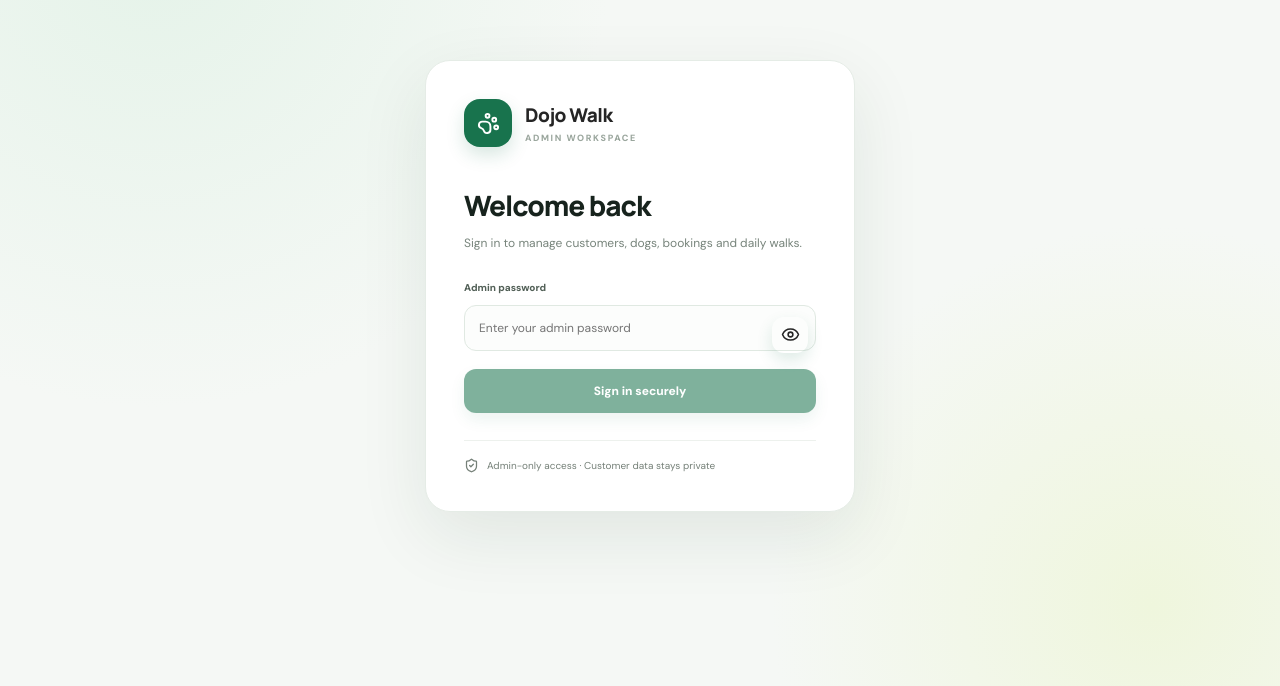
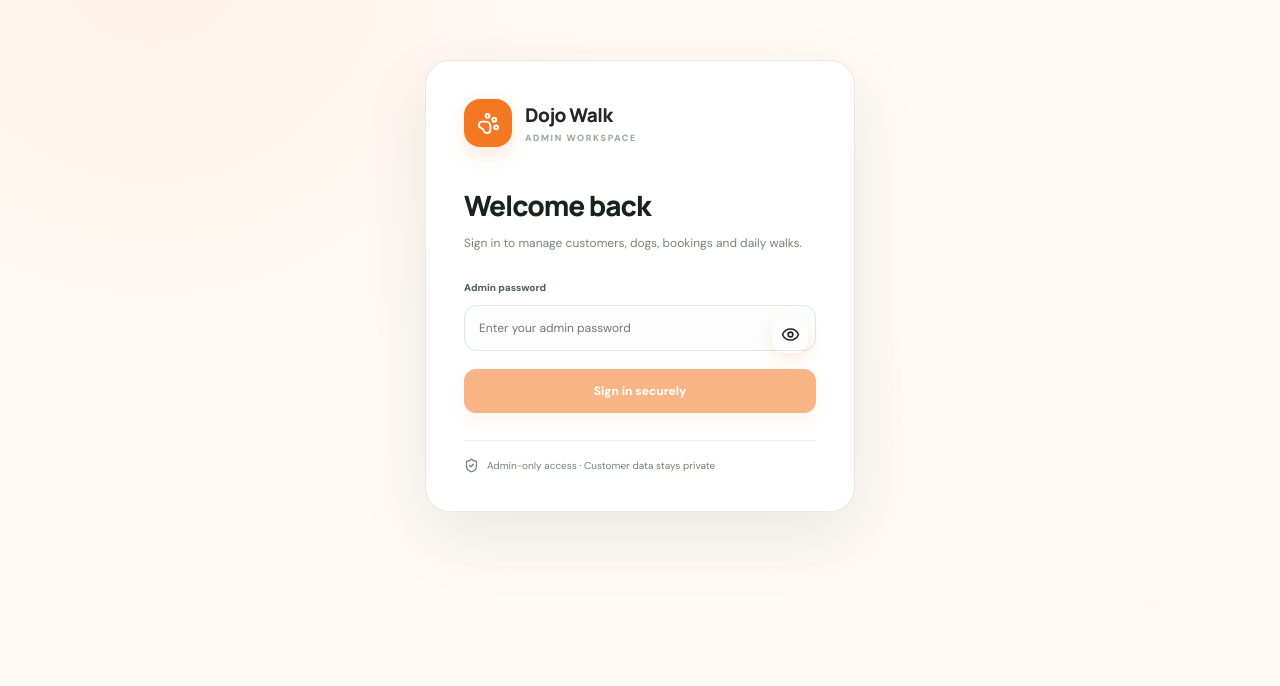
Before and after one commit to DOJOWALK/dojo-walk-admin, a Next.js app: page /login in a window 1280 px wide. Shown: the part 114-800 px from the top of the page. Built offline with nearby package versions, Linux system fonts and the light colour scheme.

Commit message:
Match login page to light orange brand theme

```diff
--- a/src/app/login/login.css
+++ b/src/app/login/login.css
@@ -1,5 +1,5 @@
-.login-wrap{min-height:100vh;display:grid;place-items:center;padding:24px;background:radial-gradient(circle at 12% 8%,#e5f3e9 0,transparent 34%),radial-gradient(circle at 90% 90%,#eff6dd 0,transparent 28%),#f5f8f5;font-family:'DM Sans',Arial,sans-serif}
-.login-card{width:min(100%,430px);background:#fff;border:1px solid #e5ece6;border-radius:25px;padding:38px;box-shadow:0 24px 70px rgba(25,55,38,.09)}
-.login-brand{display:flex;align-items:center;gap:13px;margin-bottom:39px}.login-mark{width:48px;height:48px;display:grid;place-items:center;border-radius:16px;background:#18734d;color:#fff;box-shadow:0 8px 18px #18734d2b}.login-title{font:800 19px Manrope;letter-spacing:-.5px}.login-sub{color:#9aa69d;font-size:9px;letter-spacing:1.6px;margin-top:4px;font-weight:800}
-.login-heading{font:800 28px Manrope;letter-spacing:-1px;color:#17231d}.login-copy{color:#77847b;font-size:12px;line-height:1.7;margin:9px 0 27px}.login-form{display:grid;gap:11px}.login-form label{font-size:10px;font-weight:800;color:#526057}.login-form input{width:100%;border:1px solid #e0e9e2;border-radius:12px;padding:14px 14px;outline:none;background:#fcfdfc;font-size:12px;color:#17231d;transition:.18s}.login-form input:focus{border-color:#18734d;background:#fff;box-shadow:0 0 0 3px #e8f5ed}.login-form button{border:0;border-radius:12px;background:#18734d;color:#fff;padding:14px;font-size:12px;font-weight:800;cursor:pointer;margin-top:7px;box-shadow:0 7px 16px #18734d24;transition:.18s}.login-form button:hover{background:#105638;transform:translateY(-1px)}.login-form button:disabled{opacity:.55;cursor:not-allowed;transform:none}.login-error{color:#b42318;font-size:11px;margin:0}.login-security{display:flex;align-items:center;gap:8px;color:#758078;font-size:10px;margin-top:27px;padding-top:17px;border-top:1px solid #edf1ed}
+.login-wrap{min-height:100vh;display:grid;place-items:center;padding:24px;background:radial-gradient(circle at 12% 8%,#fff1e6 0,transparent 34%),radial-gradient(circle at 90% 90%,#fff8f2 0,transparent 28%),#fffaf6;font-family:'DM Sans',Arial,sans-serif}
+.login-card{width:min(100%,430px);background:#fff;border:1px solid #f1e5dc;border-radius:25px;padding:38px;box-shadow:0 24px 70px rgba(25,55,38,.09)}
+.login-brand{display:flex;align-items:center;gap:13px;margin-bottom:39px}.login-mark{width:48px;height:48px;display:grid;place-items:center;border-radius:16px;background:#f47721;color:#fff;box-shadow:0 8px 18px #f477212b}.login-title{font:800 19px Manrope;letter-spacing:-.5px}.login-sub{color:#9aa69d;font-size:9px;letter-spacing:1.6px;margin-top:4px;font-weight:800}
+.login-heading{font:800 28px Manrope;letter-spacing:-1px;color:#17231d}.login-copy{color:#77847b;font-size:12px;line-height:1.7;margin:9px 0 27px}.login-form{display:grid;gap:11px}.login-form label{font-size:10px;font-weight:800;color:#526057}.login-form input{width:100%;border:1px solid #e0e9e2;border-radius:12px;padding:14px 14px;outline:none;background:#fcfdfc;font-size:12px;color:#17231d;transition:.18s}.login-form input:focus{border-color:#f47721;background:#fff;box-shadow:0 0 0 3px #fff1e6}.login-form button{border:0;border-radius:12px;background:#f47721;color:#fff;padding:14px;font-size:12px;font-weight:800;cursor:pointer;margin-top:7px;box-shadow:0 7px 16px #f4772124;transition:.18s}.login-form button:hover{background:#d95d0b;transform:translateY(-1px)}.login-form button:disabled{opacity:.55;cursor:not-allowed;transform:none}.login-error{color:#b42318;font-size:11px;margin:0}.login-security{display:flex;align-items:center;gap:8px;color:#758078;font-size:10px;margin-top:27px;padding-top:17px;border-top:1px solid #edf1ed}
 @media(max-width:480px){.login-wrap{padding:16px}.login-card{padding:27px 23px;border-radius:21px}.login-brand{margin-bottom:31px}}
```
